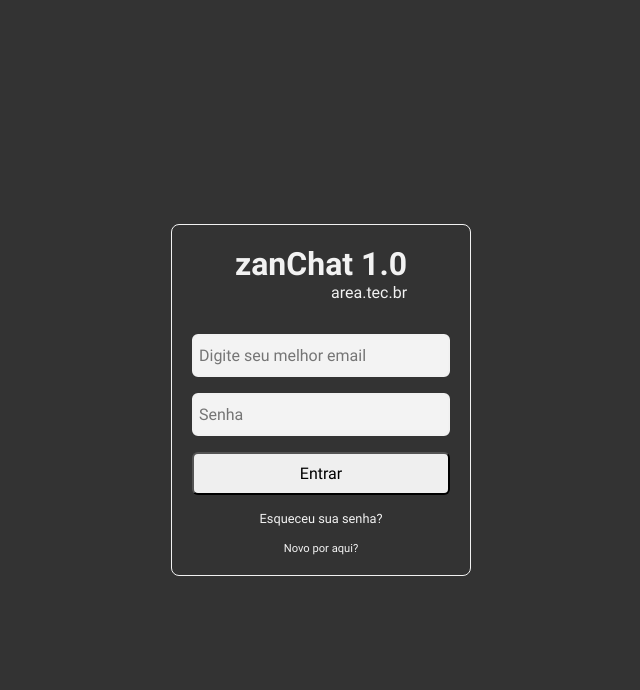
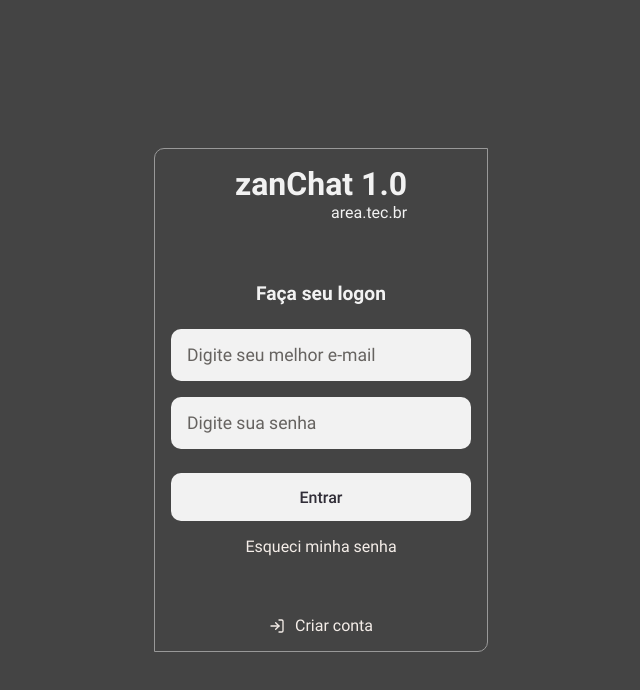
Before and after one commit to raszanin/zanchat-client, a React (Vite) app: page / in a window 1280 px wide. Shown: the top 690 px of the page, without its empty margins (319-959 px from the left). Built offline with nearby package versions, Linux system fonts and the light colour scheme.

Commit message:
SignIn page

```diff
--- a/package.json
+++ b/package.json
@@ -10,8 +10,12 @@
   },
   "dependencies": {
     "@types/styled-components": "^5.1.26",
+    "@unform/core": "^2.1.6",
+    "@unform/web": "^2.1.6",
+    "polished": "^4.2.2",
     "react": "^18.2.0",
     "react-dom": "^18.2.0",
+    "react-icons": "^4.8.0",
     "styled-components": "^5.3.9"
   },
   "devDependencies": {
--- a/src/App.tsx
+++ b/src/App.tsx
@@ -1,11 +1,11 @@
-import { Login } from './components/Login';
+import { SignIn } from './pages/SignIn';
 import { GlobalStyles } from './styles/GlobalStyles';
 
 export function App() {
   return (
     <>
       <GlobalStyles />
-      <Login />
+      <SignIn />
     </>
   );
 }
--- a/src/components/Login/index.tsx
+++ /dev/null
@@ -1,23 +0,0 @@
-import { Container, Content, Header, Form } from './styles';
-
-export function Login() {
-  return (
-    <Container>
-      <Content>
-        <Header>
-          <h1>zanChat 1.0</h1>
-          <p>area.tec.br</p>
-        </Header>
-        <Form>
-          <form>
-            <input type='text' placeholder='Digite seu melhor email' />
-            <input type='password' placeholder='Senha' />
-          </form>
-          <button type='button'>Entrar</button>
-          <a href=''>Esqueceu sua senha?</a>
-          <a href=''>Novo por aqui?</a>
-        </Form>
-      </Content>
-    </Container>
-  );
-}
--- a/src/components/Login/styles.ts
+++ /dev/null
@@ -1,77 +0,0 @@
-import styled from 'styled-components';
-
-export const Container = styled.div`
-  display: flex;
-  width: 100%;
-  height: 100vh;
-  background: #333;
-`;
-
-export const Content = styled.div`
-  display: flex;
-  flex-direction: column;
-  align-items: center;
-  flex: 1;
-  border: 1px solid #f2f2f2;
-  border-radius: 8px;
-  max-width: 300px;
-  margin: auto;
-  padding: 20px;
-`;
-
-export const Header = styled.div`
-  display: flex;
-  flex-direction: column;
-  align-items: flex-end;
-`;
-
-export const Form = styled.div`
-  display: flex;
-  flex-direction: column;
-  align-items: center;
-  width: 100%;
-
-  form {
-    display: flex;
-    flex-direction: column;
-    width: 100%;
-    margin-top: 32px;
-
-    input {
-      font-size: 1rem;
-      background: #f3f3f3;
-      border-radius: 6px;
-      border: 2px solid #f1f1f1;
-
-      padding: 10px 5px;
-
-      & + input {
-        margin-top: 16px;
-      }
-    }
-  }
-
-  button {
-    margin-top: 16px;
-    border-radius: 6px;
-    padding: 10px 5px;
-    width: 100%;
-    color: #000;
-  }
-
-  a {
-    color: #f3f3f3;
-    display: block;
-    margin-top: 16px;
-    text-decoration: none;
-    font-size: 0.8rem;
-
-    & + a {
-      font-size: 0.7rem;
-    }
-
-    &:hover {
-      color: #e4f4f4;
-    }
-  }
-`;
--- /dev/null
+++ b/src/pages/SignIn/index.tsx
@@ -0,0 +1,42 @@
+import { Container, Content } from './styles';
+import { FiLogIn } from 'react-icons/fi';
+
+export function SignIn() {
+  return (
+    <Container>
+      <Content>
+        <header>
+          <h1>zanChat 1.0</h1>
+          <p>area.tec.br</p>
+        </header>
+
+        <form>
+          <h1>Faça seu logon</h1>
+
+          <input
+            type='email'
+            name='email'
+            id='email'
+            placeholder='Digite seu melhor e-mail'
+          />
+
+          <input
+            type='password'
+            name='password'
+            id='password'
+            placeholder='Digite sua senha'
+          />
+
+          <button type='submit'>Entrar</button>
+
+          <a href='forgot'>Esqueci minha senha</a>
+        </form>
+
+        <a href='new'>
+          <FiLogIn />
+          Criar conta
+        </a>
+      </Content>
+    </Container>
+  );
+}
--- /dev/null
+++ b/src/pages/SignIn/styles.ts
@@ -0,0 +1,103 @@
+import styled from 'styled-components';
+import { shade } from 'polished';
+
+export const Container = styled.div`
+  display: flex;
+  align-items: center;
+  justify-content: center;
+
+  height: 100vh;
+  background: #444;
+`;
+
+export const Content = styled.div`
+  display: flex;
+  flex-direction: column;
+  align-items: center;
+
+  max-width: 500px;
+  border: 1px solid #999;
+  border-radius: 10px 0 10px 0;
+  padding: 16px;
+
+  header {
+    display: flex;
+    flex-direction: column;
+    align-items: flex-end;
+  }
+
+  form {
+    display: flex;
+    flex-direction: column;
+    align-items: center;
+    margin: 60px 0;
+    width: 300px;
+
+    h1 {
+      font-size: 1.2rem;
+      margin-bottom: 24px;
+    }
+
+    input {
+      background: #f2f2f2;
+      border-radius: 10px;
+      padding: 16px;
+      width: 100%;
+      border: 0;
+      font-size: 1.1rem;
+
+      & + input {
+        margin-top: 16px;
+      }
+
+      &::placeholder {
+        color: #666360;
+      }
+    }
+
+    button {
+      background: #f2f2f2;
+      height: 48px;
+      border-radius: 10px;
+      border: 0;
+      padding: 0 16px;
+      color: #312e38;
+      width: 100%;
+      font-weight: 500;
+      margin: 24px 0 16px 0;
+      transition: background-color 0.2s;
+
+      &:hover {
+        background: ${shade(0.1, '#888')};
+      }
+    }
+
+    a {
+      color: #f4ede8;
+      display: block;
+      text-decoration: none;
+      transition: color 0.2s;
+
+      &:hover {
+        color: ${shade(0.2, '#f4ede8')};
+      }
+    }
+  }
+
+  > a {
+    color: #f4ede8;
+    display: block;
+    text-decoration: none;
+    transition: color 0.2s;
+    display: flex;
+    align-items: center;
+
+    svg {
+      margin-right: 10px;
+    }
+
+    &:hover {
+      color: ${shade(0.2, '#f4ede8')};
+    }
+  }
+`;
```
Also changed, not shown: 1 other file (tests, documents, lock files or other folders).
